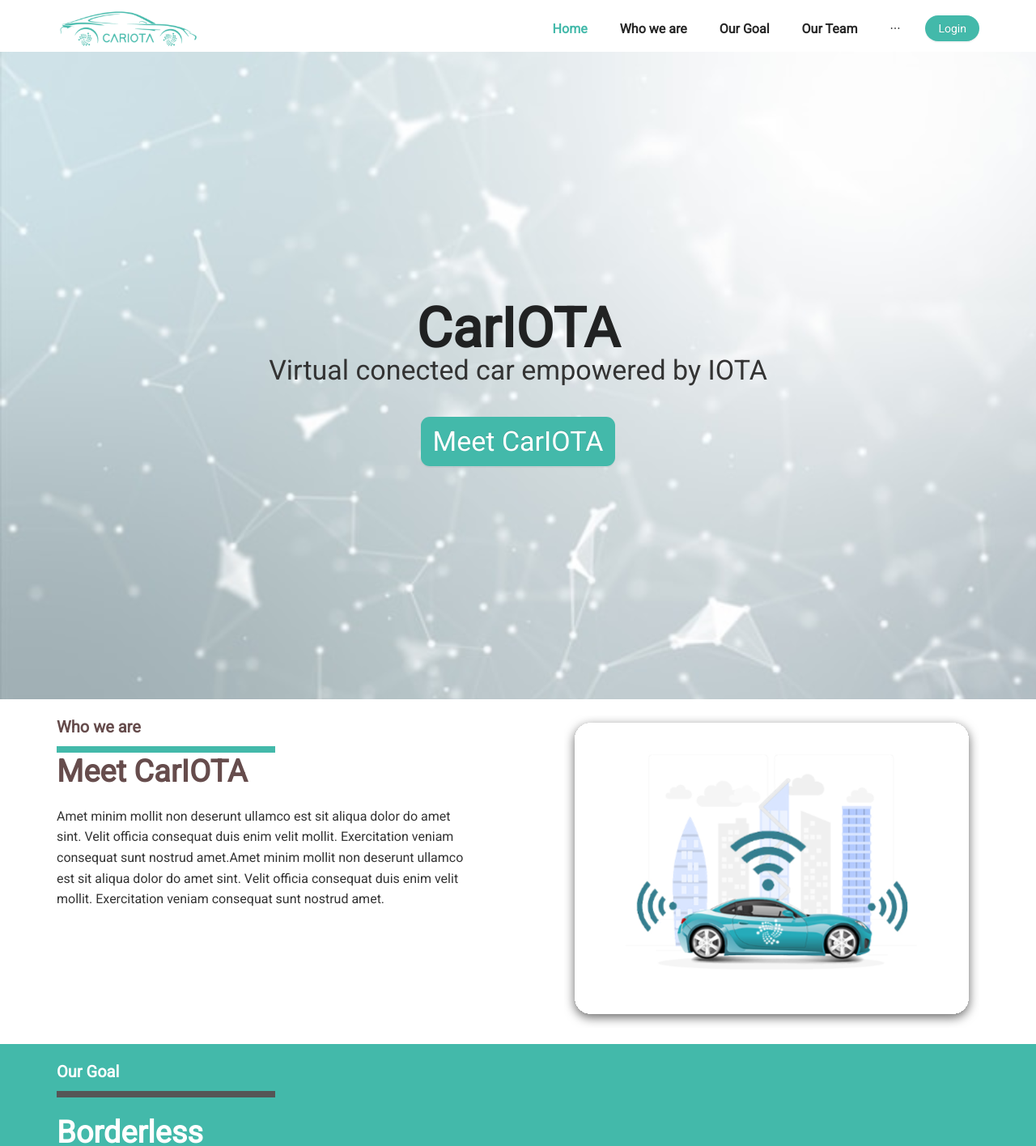
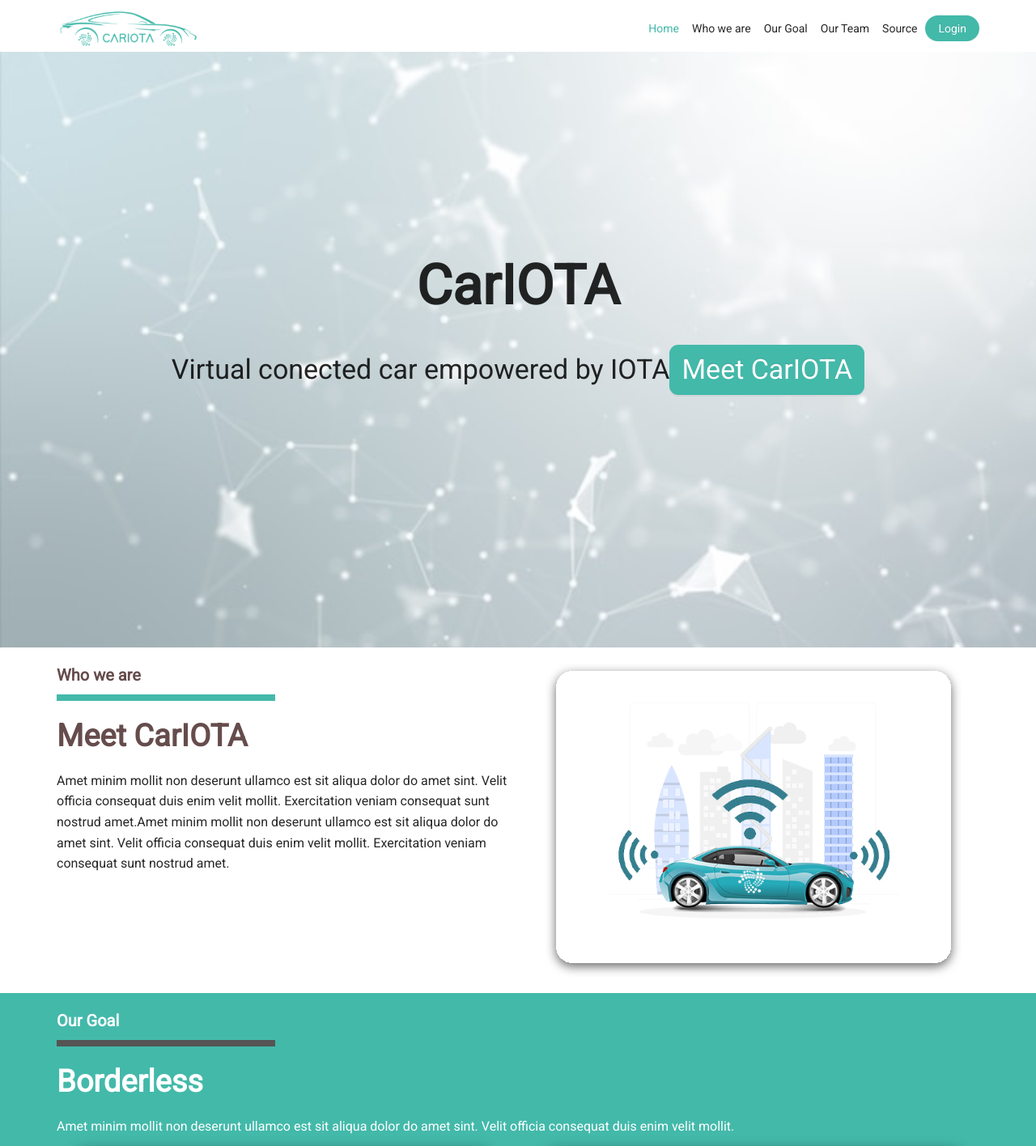
Before and after one commit to ebarretodev/cariota.org.frontend, a React (Create React App) app: page / in a window 1280 px wide. Shown: the top 1416 px of the page at 81% size. Built offline with nearby package versions, Linux system fonts and the light colour scheme.

Commit message:
make parts responsible from site

```diff
--- a/package.json
+++ b/package.json
@@ -1,5 +1,4 @@
 {
-  "homepage": "https://ebarretodev.github.io/cariota.org.frontend",
   "name": "cariota.org.frontend",
   "version": "0.2.0",
   "private": true,
--- a/src/App.css
+++ b/src/App.css
@@ -5,6 +5,10 @@
   line-height: 1.6;
   color: #333;
   overflow-x: hidden;
+}
+
+svg {
+  width: fit-content;
 }
 
 .container-fluid {
@@ -51,7 +55,32 @@
 }
  /*header*/
 
-  .header {
+.header .ant-anchor-ink {
+  display: none;
+}
+
+.ant-anchor-ink-ball{
+  border: 2px solid #43B9AA;
+}
+
+.ant-anchor-link :hover{
+  color: #43B9AA;
+}
+
+.ant-anchor-link-active .ant-anchor-link-title,
+.ant-anchor-link-title-active:after,
+.ant-anchor-link-title-active:before{
+  color: #43B9AA;
+}
+
+.ant-layout-header {
+  position: fixed;
+  left: 0;
+  right: 0;
+  z-index: 999;
+}
+
+.header {
     height: 70px;
     display: flex;
     justify-content: space-between;
@@ -61,7 +90,7 @@
   }
 
   /* ant menu */
-  .header .ant-menu {
+ .ant-menu {
     font-family: Roboto;
     font-size: 16px;
     font-weight: bold;
@@ -69,14 +98,14 @@
     background: none !important;
   }
 
-  .header .ant-menu li.ant-menu-item-selected,
-  .header .ant-menu li.ant-menu-item:hover {
+.ant-menu li.ant-menu-item-selected,
+.ant-menu li.ant-menu-item:hover {
     color: #43B9AA;
     background: none;
   }
 
-  .header .ant-menu li.ant-menu-item:before,
-  .header .ant-menu li.ant-menu-item:after {
+.ant-menu li.ant-menu-item:before,
+.ant-menu li.ant-menu-item:after {
     content: '';
     background: #43B9AA;
     width: 1px;
@@ -88,7 +117,7 @@
     transition: all 0.3s linear;
   }
 
-  .header .bt-login {
+.bt-login {
     background-color: #43B9AA;
     margin-left: 10px;
     border: none;
@@ -146,17 +175,11 @@
   }
 
   /*Who we are*/
-.whoweare {
-  display: flex;
-  justify-content: space-between;
-}
-.about-left{
-  width: 45%;
+
+.whoweare svg{
+  width: 100%;
 }
 
-.whoweare img {
-  width: 45%;
-}
 
 /*ourgoal*/
 .goal-images{
@@ -219,14 +242,12 @@
   justify-content: space-between;
 }
 
-.takeowner-modules .module{
-  margin: 1% 0;
-  width: 30%;
+.module{
   display: flex;
   align-items: center;
 }
 
-.takeowner-modules .square{
+.module .square{
   border-radius: 25px;
   background-color: #525252;
   display: flex;
@@ -235,7 +256,7 @@
   padding: 15px;
 }
 
-.takeowner-modules .circle{
+.module .circle{
   width: 87px;
   height: 87px;
   border-radius: 50%;
@@ -245,7 +266,7 @@
   align-items: center;
 }
 
-.takeowner-modules .text{
+.module .text{
   padding-left: 15px;
 }
 
@@ -265,23 +286,21 @@
   margin-top: 15px;
 }
 
-.ourteam .profileCards {
+.ourteam {
   display: flex;
   justify-content: center;
-
 }
 
-.profileCards .card{
+.card{
   display: flex;
   background-color: #525252;
   border-radius: 25px;
-  height: 380px;
-  width: 300px;
   flex-direction: column;
-  margin: 30px 15px;
   justify-content: space-evenly;
   align-items: center;
-
+  margin: 25px 10px;
+  padding: 30px 50px;
+  min-height: 380px;
 }
 
 .card-text {
@@ -327,24 +346,12 @@
     justify-content: space-between;
   }
 
-  .footer-logo{
-    width: 30%;
-    padding: 0 50px;
-  }
-  .footer-map{
-    width: 30%;
-    padding: 0 50px;
-
-  }
   .footer-map ul{
     padding-left: 20px;
 
   }
   .footer-map a{
     color: #43B9AA;
-  }
-  .footer-empty{
-    width: 30%;
   }
 
 .copyright {
@@ -354,3 +361,32 @@
   font-size: 12px;
   font-weight: bold;
 }
+
+.goTop svg {
+  width: 50px;
+  height: 50px;
+}
+
+.goTop :hover {
+  opacity: 0.7;
+}
+
+/*Responsible mobile menu*/
+
+.mobileHidden {
+  display: block;
+}
+
+.mobileVisible {
+  display: none;
+}
+
+@media only screen and (max-width: 767px) {
+  .mobileVisible {
+    display: block;
+  }
+
+  .mobileHidden {
+    display: none;
+  }
+}
--- a/src/components/common/footer.tsx
+++ b/src/components/common/footer.tsx
@@ -1,5 +1,6 @@
 import React from "react";
-import { Typography } from 'antd';
+import { Typography, BackTop, Row, Col } from 'antd';
+import { BsFillArrowUpCircleFill } from 'react-icons/bs'
 
 const { Title } = Typography;
 
@@ -8,10 +9,14 @@
     return(
         <div className="container-fluid">
             <div className="footer">
+            <Row gutter={[16, 16]}>
+                <Col md={{ span: 8, offset: 1 }}  >
                     <div className="footer-logo">
                         <img src="./CariotaLogoCorreto.svg"/>
                         <p>Amet minim mollit non deserunt ullamco est sit aliqua dolor do amet sint. Velit officia consequat duis enim velit mollit. Exercitation veniam consequat sunt nostrud amet.</p>
                     </div>
+                </Col>
+                <Col md={{ span: 8, offset: 1 }}>
                     <div className="footer-map">
                         <Title level={4}>Map List</Title>
                         <ul>
@@ -23,12 +28,22 @@
                         </ul>
 
                     </div>
+                </Col>
+                <Col md={{ span: 8, offset: 1 }}>
                     <div className="footer-empty">
                     </div>
+                </Col>
+            </Row>
+
             </div>
             <div className="copyright">
                 <p>Copyright &copy; 2022, CarIOTA</p>
             </div>
+            <BackTop>
+                <div className="goTop">
+                    <BsFillArrowUpCircleFill />
+                </div>
+            </BackTop>
         </div>
     )
 }
--- a/src/components/common/header.tsx
+++ b/src/components/common/header.tsx
@@ -1,24 +1,54 @@
-import React from "react";
-import { Menu, Button} from 'antd'
+import React, {useState} from "react";
+import { Anchor, Button, Drawer} from 'antd'
+
+import {CgMenu} from 'react-icons/cg'
+
+const { Link } = Anchor;
 
 const AppHeader = () => {
+    const [visible, setVisible] = useState(false);
+    const showDrawer = () => {
+        setVisible(true);
+    };
+    const onClose = () => {
+        setVisible(false);
+    };
     return(
         <div className="container-fluid">
             <div className="header">
                 <div className="logo" >
                     <img src="./CariotaLogoCorreto.svg" />
                 </div>
-                <div className="menu">
-                    <Menu mode="horizontal" defaultSelectedKeys={['home']}>
-                        <Menu.Item key='home'>Home</Menu.Item>
-                        <Menu.Item key='whoweare'>Who we are</Menu.Item>
-                        <Menu.Item key='ourgoal'>Our Goal</Menu.Item>
-                        <Menu.Item key='ourteam'>Our Team</Menu.Item>
-                        <Menu.Item key='source'>Source</Menu.Item>
-                    </Menu>
-                    <Button type="primary" shape="round" className="bt-login">
-                        Login
+                <div className="mobileHidden">
+                    <Anchor targetOffset={64} >
+                        <div className="menu">
+                            <Link href="#hero" title="Home" />
+                            <Link href="#whoweare" title="Who we are" />
+                            <Link href="#ourgoal" title="Our Goal" />
+                            <Link href="#ourteam" title="Our Team" />
+                            <Link href="#source" title="Source" />
+                            <Button type="primary" shape="round" className="bt-login">
+                                Login
+                            </Button>
+                        </div>
+                    </Anchor>
+                </div>
+                <div className="mobileVisible">
+                    <Button type="primary" onClick={showDrawer} style={{backgroundColor: '#43B9AA', display: 'flex', alignItems: "center", }}>
+                        <CgMenu />
                     </Button>
+                    <Drawer title="Menu" placement="right" onClose={onClose} visible={visible} width={200}>
+                    <Anchor targetOffset={64} >
+                        <Link href="#hero" title="Home" />
+                        <Link href="#whoweare" title="Who we are" />
+                        <Link href="#ourgoal" title="Our Goal" />
+                        <Link href="#ourteam" title="Our Team" />
+                        <Link href="#source" title="Source" />
+                        <Button type="primary" shape="round" className="bt-login">
+                            Login
+                        </Button>
+                    </Anchor>
+                    </Drawer>
                 </div>
             </div>
         </div>
--- a/src/components/home/hero.tsx
+++ b/src/components/home/hero.tsx
@@ -1,14 +1,14 @@
 import React from "react";
 import { Button, Typography } from 'antd'
-const { Title } = Typography
+const { Title, Text } = Typography
 
 
 const Hero = () => {
     return (
-        <div className="heroBlock">
+        <div id="hero" className="heroBlock">
             <div className="continer-fluid">
-                <h1>CarIOTA</h1>
-                <p>Virtual conected car empowered by IOTA</p>
+                <Title level={1}>CarIOTA</Title>
+                <Text>Virtual conected car empowered by IOTA</Text>
                 <Button type="primary" className="bt-hero">Meet CarIOTA</Button>
             </div>
 
--- a/src/components/home/nutshell.tsx
+++ b/src/components/home/nutshell.tsx
@@ -5,7 +5,7 @@
 
 const AppOurGoal = () => {
     return (
-        <div className="bg-FFFFFF">
+        <div id="nutshell" className="bg-FFFFFF">
             <div className="container-fluid">
                 <div className="nutshell" >
                     <Title level={4} style={{color:'555'}} >So, in nutshell</Title>
--- a/src/components/home/source.tsx
+++ b/src/components/home/source.tsx
@@ -5,7 +5,7 @@
 
 const AppSource = () => {
     return (
-        <div className="bg-555555">
+        <div id="source" className="bg-555555">
             <div className="continer-fluid">
                 <div className="source" >
                     <Title level={4} style={{color:'white'}} >Source</Title>
--- a/src/components/home/whoweare.tsx
+++ b/src/components/home/whoweare.tsx
@@ -1,21 +1,29 @@
 import React from "react";
-import { Button, Typography } from 'antd'
-import { Link } from 'react-router-dom'
-const { Title } = Typography
+import { Typography, Row, Col } from 'antd'
+const { Title, Text} = Typography
+
+const style = {display: 'flex', justifyContent: 'center', alignItems: 'center'}
 
 const AppWhoWeAre = () => {
     return (
-        <div className="bg-FFFFFF">
+        <div id="whoweare" className="bg-FFFFFF">
             <div className="container-fluid">
-                <div className="whoweare" >
-                    <div className="about-left">
+                <Row gutter={[24, 16]}>
+                    <Col lg={{ span: 12 }}>
                         <Title level={4} style={{color:'#664c4c'}} >Who we are</Title>
                         <div className="line-43B9AA"/>
-                        <Title level={1} style={{color:'#664c4c'}} >Meet CarIOTA</Title>
-                        <p>Amet minim mollit non deserunt ullamco est sit aliqua dolor do amet sint. Velit officia consequat duis enim velit mollit. Exercitation veniam consequat sunt nostrud amet.Amet minim mollit non deserunt ullamco est sit aliqua dolor do amet sint. Velit officia consequat duis enim velit mollit. Exercitation veniam consequat sunt nostrud amet.</p>
-                    </div>
-                    <img src="./assets/images/whoweare.svg" />
-                </div>
+                        <Title level={1} style={{color:'#664c4c', marginTop: '20px'}} >Meet CarIOTA</Title>
+                        <Text>Amet minim mollit non deserunt ullamco est sit aliqua dolor do amet sint. Velit officia consequat duis enim velit mollit. Exercitation veniam consequat sunt nostrud amet.Amet minim mollit non deserunt ullamco est sit aliqua dolor do amet sint. Velit officia consequat duis enim velit mollit. Exercitation veniam consequat sunt nostrud amet.</Text>
+                    </Col>
+                    <Col
+                        lg={{ span: 12 }}
+                        style={{
+                            display: 'flex',
+                            justifyContent: 'space-around',
+                        }}>
+                        <img src="./assets/images/whoweare.svg" />
+                    </Col>
+                </Row>
             </div>
         </div>
     )
```
Also changed, not shown: src/components/home/ourgoal.tsx (+8 -10 lines), src/components/home/ourteam.tsx (+7 -6 lines), src/components/home/takeowner.tsx (+6 -5 lines). Lines whose indentation alone changed are shown as unchanged.
